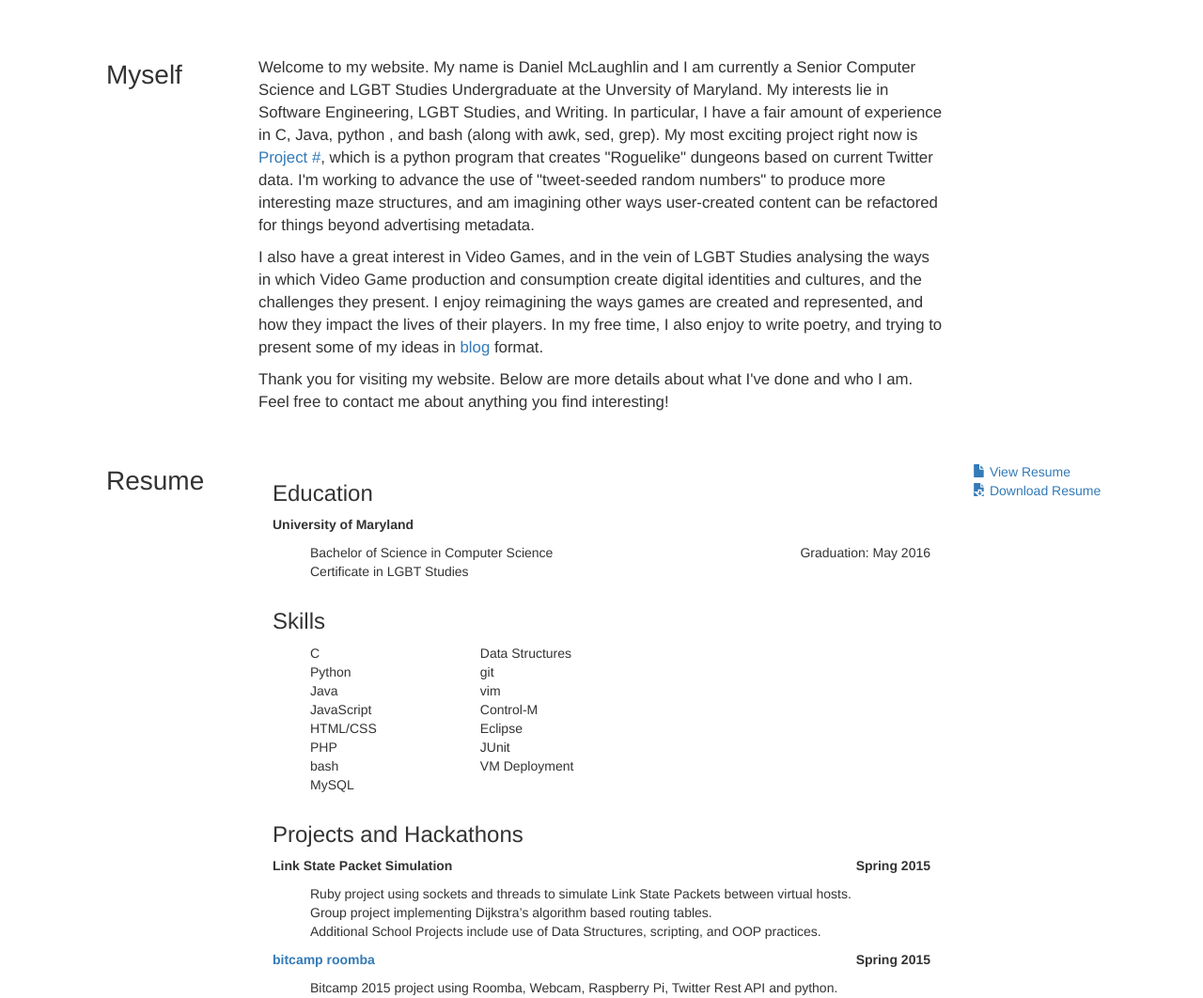
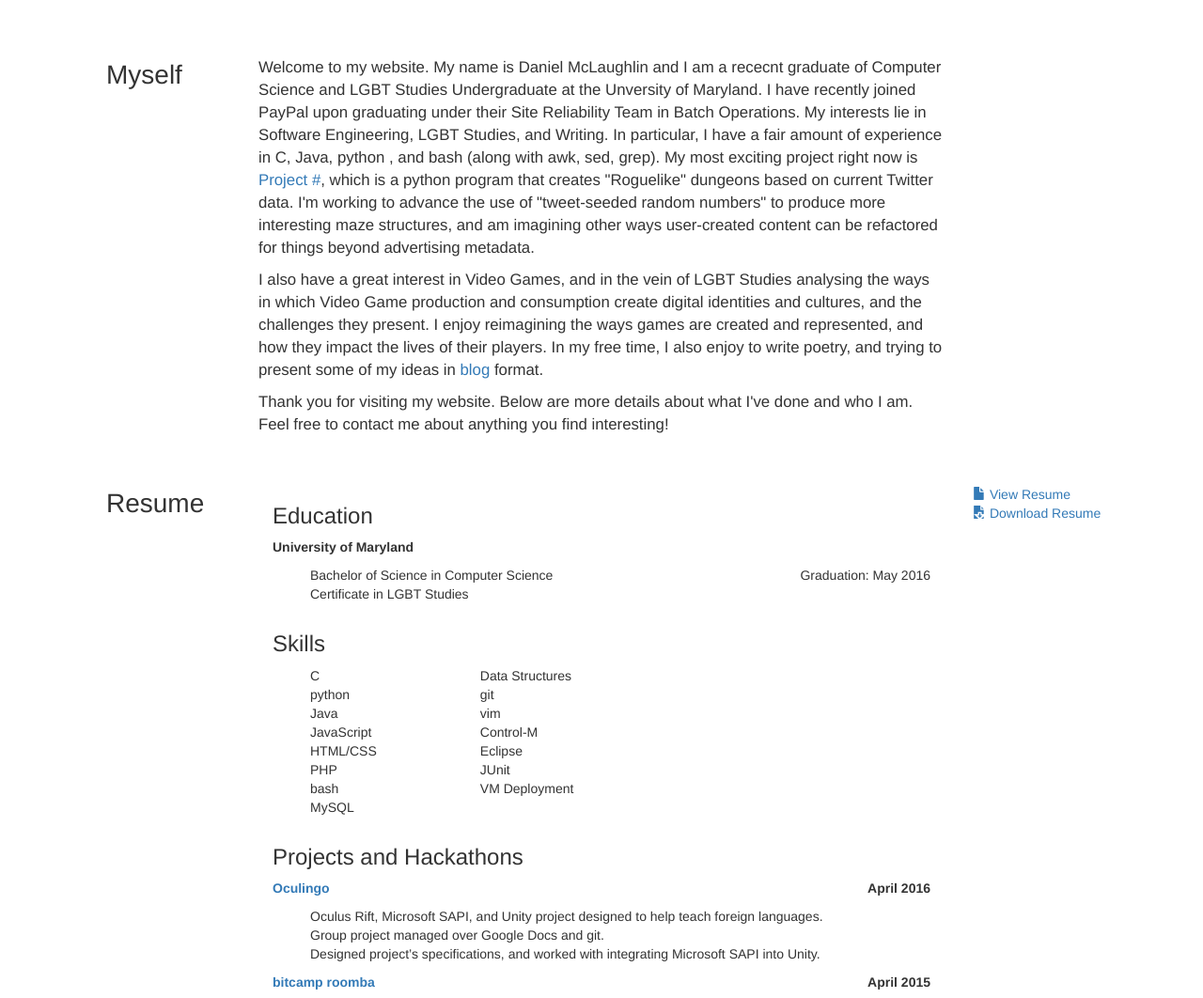
Before and after one commit to drakeling/drakeling.github.io, a plain HTML site: page index.html in a window 1280 px wide. Shown: the part 214-1276 px from the top of the page at 94% size. Drawn offline with Linux system fonts and the light colour scheme.

Commit message:
Updated index.html

```diff
--- a/index.html
+++ b/index.html
@@ -59,7 +59,8 @@
             <a name="myself"></a><p class="sectiontitle">Myself</p>
         </div>
         <div class="col-xs-8 col-sm-8 col-md-8 col-lg-8">
-             <p class="pagebody">Welcome to my website. My name is Daniel McLaughlin and I am currently a Senior Computer Science and LGBT Studies Undergraduate at the Unversity of Maryland.
+             <p class="pagebody">Welcome to my website. My name is Daniel McLaughlin and I am a rececnt graduate of Computer Science and LGBT Studies Undergraduate at the Unversity of Maryland.
+              I have recently joined PayPal upon graduating under their Site Reliability Team in Batch Operations.
               My interests lie in Software Engineering, LGBT Studies, and Writing. In particular, I have a fair amount of experience in C, Java, python
               , and bash (along with awk, sed, grep). My most exciting project right now is <a href="">Project #</a>, which is a python program that creates "Roguelike" dungeons
               based on current Twitter data. I'm working to advance the use of "tweet-seeded random numbers" to produce more interesting maze structures, and am imagining other
@@ -99,7 +100,7 @@
                     <span style="float: left; margin-right: 5em">
                      <ul>
                         <li class="resumeitem">C</li>
-                        <li class="resumeitem">Python</li>
+                        <li class="resumeitem">python</li>
                         <li class="resumeitem">Java</li>
                         <li class="resumeitem">JavaScript</li>
                         <li class="resumeitem">HTML/CSS</li>
@@ -125,15 +126,15 @@
             <div class="row resume">
                 <div class="col-lg-12">
                     <h3>Projects and Hackathons</h3>
-                    <p class="resumetag">Link State Packet Simulation
-                    <span class="resumeright">Spring 2015</p></span>
+                    <p class="resumetag"><a href="https://github.com/drakeling">Oculingo</a>
+                    <span class="resumeright">April 2016</p></span>
                      <ul>
-                        <li class="resumeitem">Ruby project using sockets and threads to simulate Link State Packets between virtual hosts.</li>
-                        <li class="resumeitem">Group project implementing Dijkstra’s algorithm based routing tables.</li>
-                        <li class="resumeitem">Additional School Projects include use of Data Structures, scripting, and OOP practices.</li>
+                        <li class="resumeitem">Oculus Rift, Microsoft SAPI, and Unity project designed to help teach foreign languages.</li>
+                        <li class="resumeitem">Group project managed over Google Docs and git.</li>
+                        <li class="resumeitem">Designed project’s specifications, and worked with integrating Microsoft SAPI into Unity.</li>
                      </ul>
                     <p class="resumetag"><a href="https://twitter.com/bitcamp_roomba">bitcamp roomba</a>
-                    <span class="resumeright">Spring 2015</p></span>
+                    <span class="resumeright">April 2015</p></span>
                      <ul>
                         <li class="resumeitem">Bitcamp 2015 project using Roomba, Webcam, Raspberry Pi, Twitter Rest API and python.</li>
                         <li class="resumeitem">Automated movement and picture tweeting Roomba, @bitcamp_roomba on Twitter.</li>
@@ -189,7 +190,7 @@
         </div>
         <div class="col-xs-8 col-sm-8 col-md-8 col-lg-8">
            <p class="pagebody">Why the blog? In my perfect world, every single new and interesting idea that I muse about in my head gets put on paper and worked on.
-            But more likely than not I've noticed these ideas tend to slip away from me. <a href="http://drakeling.dmclaugh.com">My blog</a>, in a sense,
+            But more likely than not I've noticed these ideas tend to slip away from me. <a href="http://dmclaugh.com">[Currently Unavailable]</a>, in a sense,
              will work to be a culmination of all my interests, and their various intersections. You'll find (eventually) posts about programming and
              and techonlogies I am currently engaging with, Queer stylings of code and design structures, speculation on Video Games and their encoded
              systems (programming or otherwise). Every once in a while, you might also find a poem or snippet of fiction as well.
```
